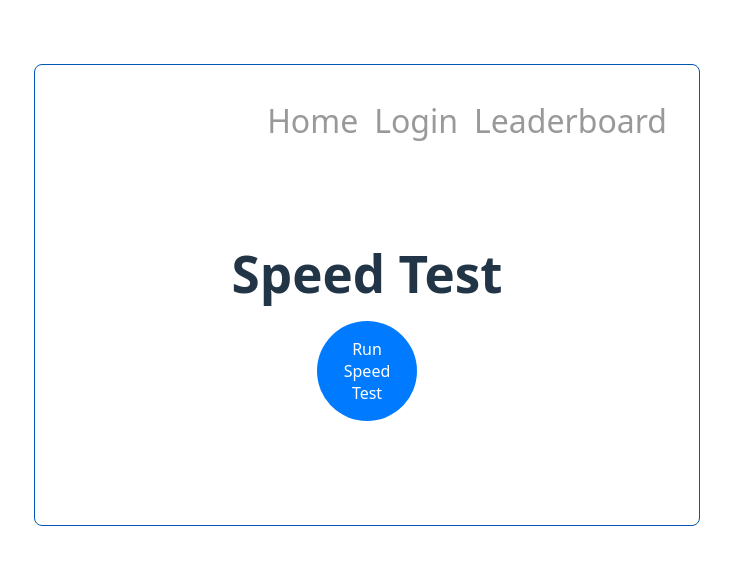
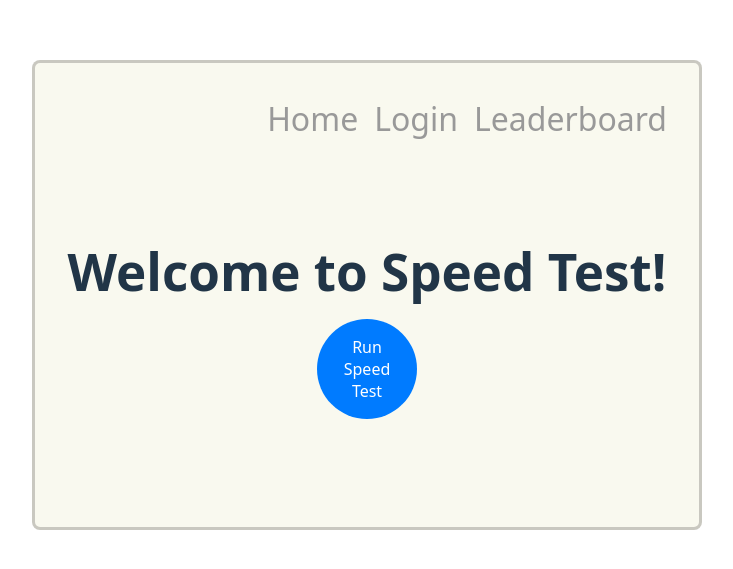
Before and after one commit to rebeccafitzpatr/700-Digital-Equity, a React (Vite) app in the folder frontend/: page / in a window 1280 px wide. Shown: the part 105-674 px from the top of the page, without its empty margins (273-1006 px from the left). Built offline with nearby package versions, Linux system fonts and the light colour scheme.

Commit message:
change height and background color

```diff
--- a/frontend/src/App.css
+++ b/frontend/src/App.css
@@ -1,11 +1,13 @@
 #root {
   max-width: 1280px;
   min-width:600px;
+  min-height:400px;
   margin: 0 auto;
   padding: 2rem;
   text-align: center;
-  border: 1px solid #0056b3;
+  border: 3px solid rgba(49, 45, 45, 0.24);
   border-radius: 8px;
+  background-color: #F9F9EF;
 }
 
 .logo {
--- a/frontend/src/pages/Home.jsx
+++ b/frontend/src/pages/Home.jsx
@@ -20,7 +20,7 @@ export default function Home() {
 
         <div className="home">
 
-            <h1>Speed Test</h1>
+            <h1>Welcome to Speed Test!</h1>
             <button className="start-button" onClick={runSpeedTest} disabled={loading}>
             {loading ? 'Running...' : 'Run Speed Test'}
             </button>
```
